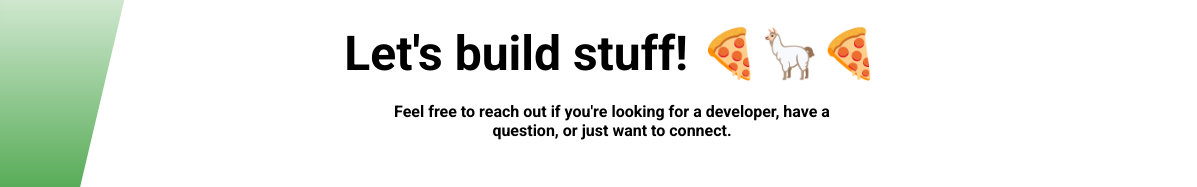
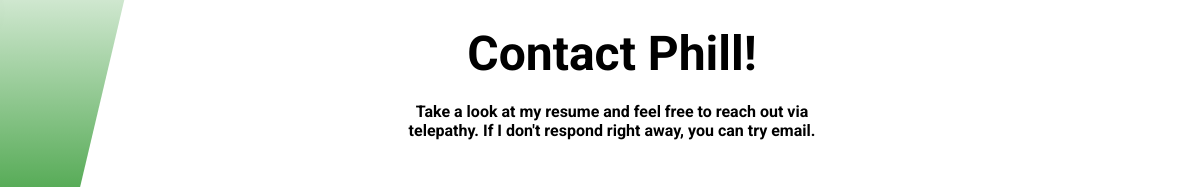
Before and after one commit to phillael/phill-aelony-front-end-dev, a Gatsby site: page /contact in a window 1280 px wide. Shown: the part 75-262 px from the top of the page, 83-1280 px from the left. Built offline with nearby package versions, Linux system fonts and the light colour scheme; Gatsby itself is replaced by a stand-in of ours.

Commit message:
Update contact page copy

```diff
--- a/src/components/contact/index.jsx
+++ b/src/components/contact/index.jsx
@@ -11,10 +11,10 @@ export default function Contact() {
         alt="Phill Aelony Photoshop art - Llama in space suit eating ice cream cone."
       />
       <div className={contactStyles.contactContainer}>
-        <h1 className={contactStyles.title}>Let's build stuff! 🍕🦙🍕</h1>
+        <h1 className={contactStyles.title}>Contact Phill!</h1>
         <h4 className={contactStyles.message}>
-          Feel free to reach out if you're looking for a developer, have a
-          question, or just want to connect.
+          Take a look at my resume and feel free to reach out via telepathy. If
+          I don't respond right away, you can try email.
         </h4>
         <div className={contactStyles.contactMethods}>
           <a href="mailto:phillael@yahoo.com" className={contactStyles.email}>
```
